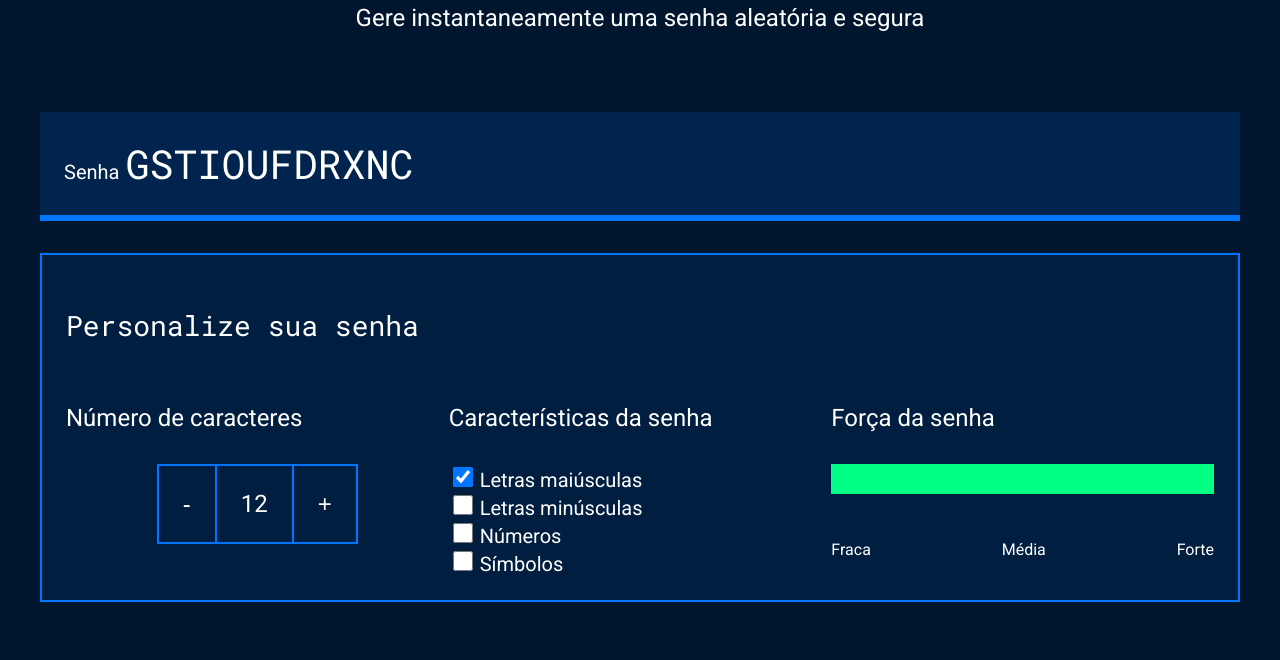
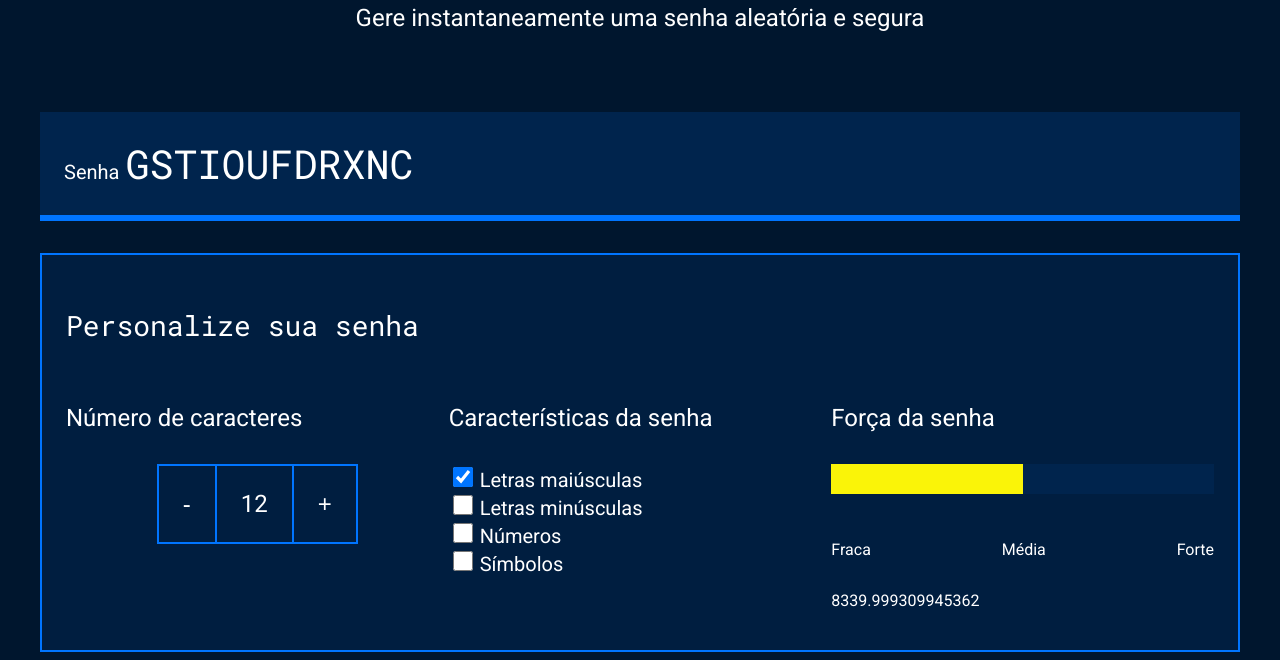
Before and after one commit to mirandalezama/seguran-a-digital, a plain HTML site: page index.html in a window 1280 px wide. Shown: the part 214-874 px from the top of the page. Before the commit the page ends 824 px from the top, so only its background shows below. Drawn offline with Linux system fonts and the light colour scheme.

Commit message:
Add files via upload

```diff
--- a/index.html
+++ b/index.html
@@ -58,11 +58,11 @@
                         <p>Média</p>
                         <p>Forte</p>
                     </div>
+                    <p class="entropia"></p>
                 </div>
             </div>
         </div>
     </section>
     <script src="main.js"></script>
 </body>
-
 </html>
--- a/main.js
+++ b/main.js
@@ -5,7 +5,6 @@ const letrasMaiusculas = 'ABCDEFGHIJKLMNOPQRSTUVXYWZ';
 const letrasMinusculas = 'abcdefghijklmnopqrstuvxywz';
 const numeros = '0123456789';
 const simbolos = '!@%*?';
-
 const botoes = document.querySelectorAll('.parametro-senha__botao');
 const campoSenha = document.querySelector('#campo-senha');
 const checkbox = document.querySelectorAll('.checkbox');
@@ -16,59 +15,63 @@ botoes[1].onclick = aumentaTamanho;
 
 function diminuiTamanho() {
     if (tamanhoSenha > 1) {
+        // tamanhoSenha = tamanhoSenha-1;
         tamanhoSenha--;
     }
     numeroSenha.textContent = tamanhoSenha;
     geraSenha();
 }
-
 function aumentaTamanho() {
     if (tamanhoSenha < 20) {
+        // tamanhoSenha = tamanhoSenha+1;
         tamanhoSenha++;
     }
     numeroSenha.textContent = tamanhoSenha;
     geraSenha();
 }
 
-
-for (let i = 0; i < checkbox.length; i++) {
+for (i = 0; i < checkbox.length; i++) {
     checkbox[i].onclick = geraSenha;
 }
 
 geraSenha();
 
-function geraSenha(){
+function geraSenha() {
     let alfabeto = '';
-    if (checkbox[0].checked){
+    if (checkbox[0].checked) {
         alfabeto = alfabeto + letrasMaiusculas;
     }
-    if (checkbox[1].checked){
+    if (checkbox[1].checked) {
         alfabeto = alfabeto + letrasMinusculas;
     }
-    if (checkbox[2].checked){
+    if (checkbox[2].checked) {
         alfabeto = alfabeto + numeros;
     }
-    if (checkbox[3].checked){
+    if (checkbox[3].checked) {
         alfabeto = alfabeto + simbolos;
     }
-    console.log(alfabeto);
     let senha = '';
-    for (let i = 0; i < tamanhoSenha;i++){
-        let numeroAleatorio = Math.random()*alfabeto.length;
+    for (let i = 0; i < tamanhoSenha; i++) {
+        let numeroAleatorio = Math.random() * alfabeto.length;
         numeroAleatorio = Math.floor(numeroAleatorio);
         senha = senha + alfabeto[numeroAleatorio];
     }
     campoSenha.value = senha;
+    classificaSenha(alfabeto.length);
+
 }
-classificaSenha();
 
-function classificaSenha() {
-    forcaSenha.classList.remove('fraca', 'media', 'forte');
-    if (tamanhoSenha > 11) {
+function classificaSenha(tamanhoAlfabeto){
+    let entropia = tamanhoSenha * Math.log2(tamanhoAlfabeto);
+    console.log(entropia);
+    forcaSenha.classList.remove('fraca','media','forte');
+    if (entropia > 57){
         forcaSenha.classList.add('forte');
-    } else if (tamanhoSenha > 5 && tamanhoSenha < 12) {
+    } else if (entropia > 35 && entropia < 57 ) {
         forcaSenha.classList.add('media');
-    } else if (tamanhoSenha <= 5) {
+    } else if (entropia <= 35){
         forcaSenha.classList.add('fraca');
     }
+    const valorEntropia = document.querySelector('.entropia');
+    valorEntropia.textContent = 2**Math.floor(entropia)/(100e6*60*60*24);
 }
```
